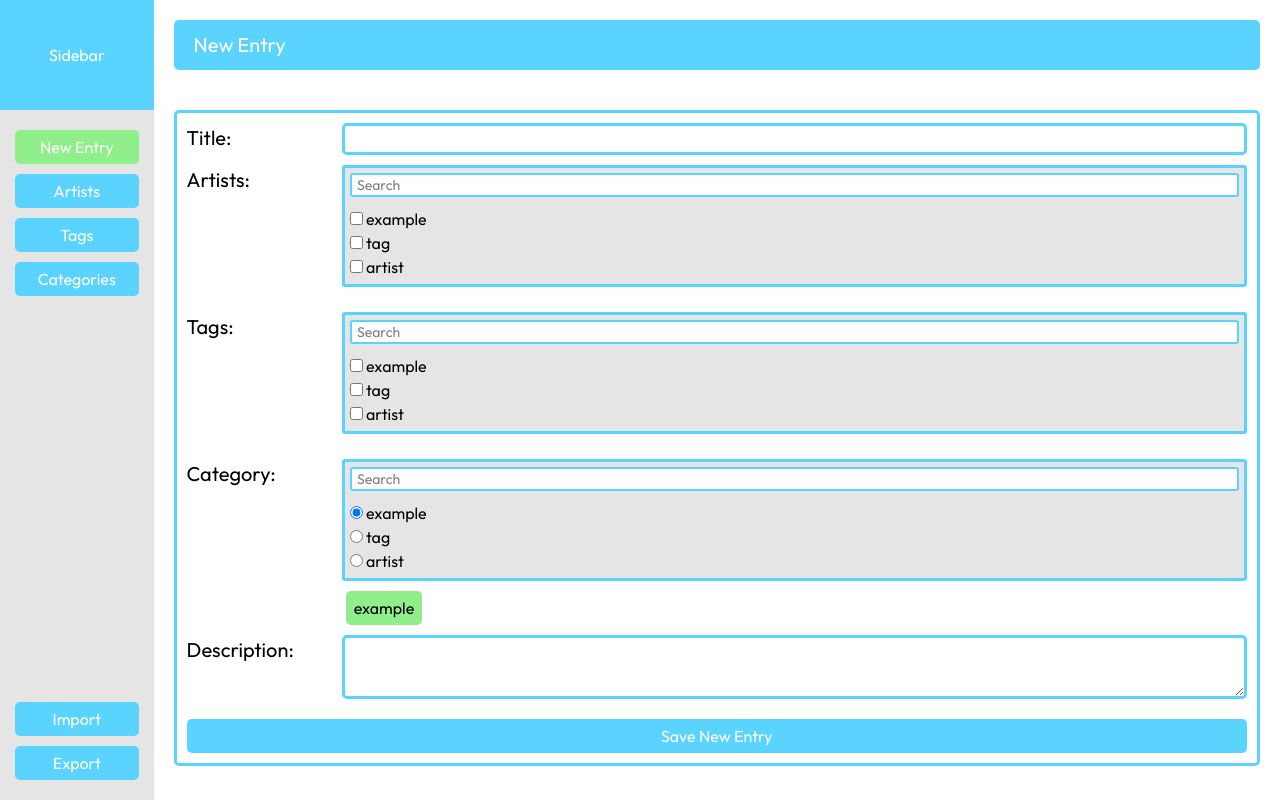
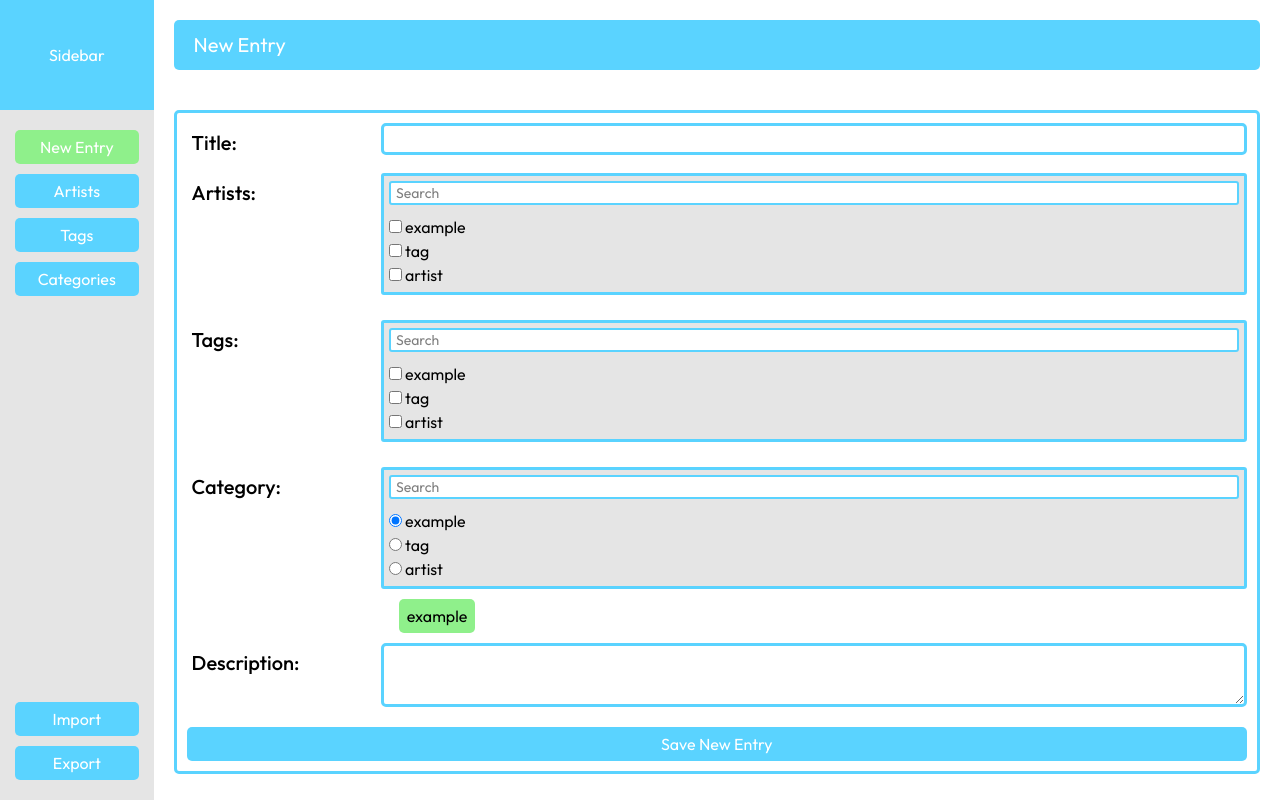
Before and after one commit to Abdelrhman2607/Music-Archive, a Next.js app: page /new in a window 1280 px wide. Built offline with nearby package versions, Linux system fonts and the light colour scheme.

Commit message:
entry page field label padding, font-weight

```diff
--- a/app/components/EntryForm/entryForm.module.css
+++ b/app/components/EntryForm/entryForm.module.css
@@ -27,7 +27,9 @@
 }
 
 .fieldLabel{
-    width: 15%;
+    font-weight: 500;
+    width: 20%;
+    padding: 5px;
     font-size: 20px;
     overflow-wrap: break-word;
 }
@@ -54,7 +56,7 @@
 }
 
 .selectedFilters{
-    margin: 0px 15%;
+    margin: 0px 20%;
     padding-left: 0px;
     width: 80%;
     flex-wrap: wrap;
@@ -62,7 +64,7 @@
 
 .selectedCat{
     width: fit-content;
-    margin: 0px 15%;
+    margin: 0px 20%;
     padding: 5px 8px;
     border-radius: 5px;
     background-color: var(--Green);
```
